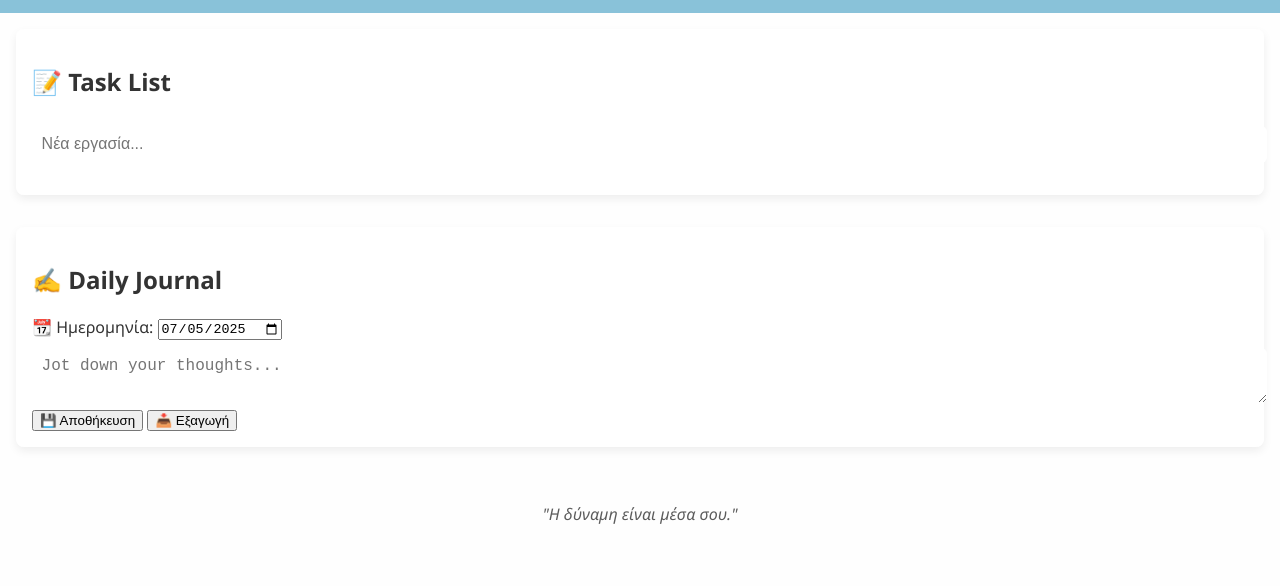
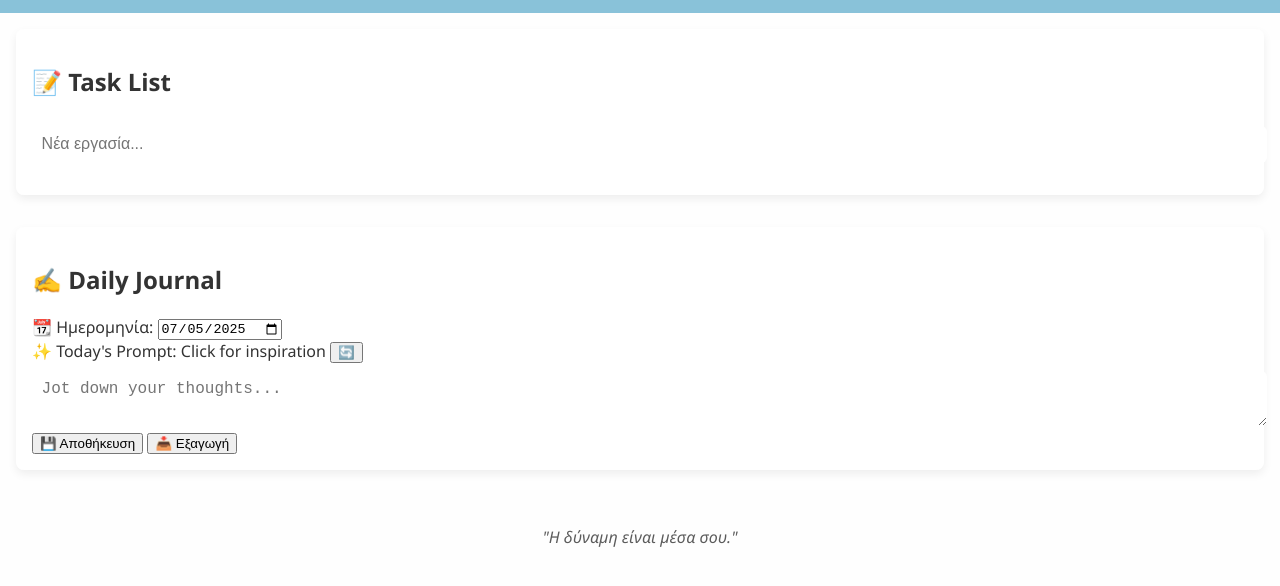
Before and after one commit to vasilisnikitaras/daily-assist, a plain HTML site: page index.html in a window 1280 px wide. Shown: the part 134-720 px from the top of the page. Drawn offline with Linux system fonts and the light colour scheme.

Commit message:
Update index.html

```diff
--- a/index.html
+++ b/index.html
@@ -31,6 +31,12 @@
   <label for="journalDate">📆 Ημερομηνία:</label>
   <input type="date" id="journalDate" />
 
+<div id="journal-prompt" class="prompt-box">
+  ✨ Today's Prompt: <span id="prompt-text">Click for inspiration</span>
+  <button id="new-prompt-btn">🔄</button>
+</div>
+
+
   <textarea id="journal" placeholder="Σημείωσε τις σκέψεις σου..."></textarea>
 
   <button onclick="saveJournal()">💾 Αποθήκευση</button>
```
